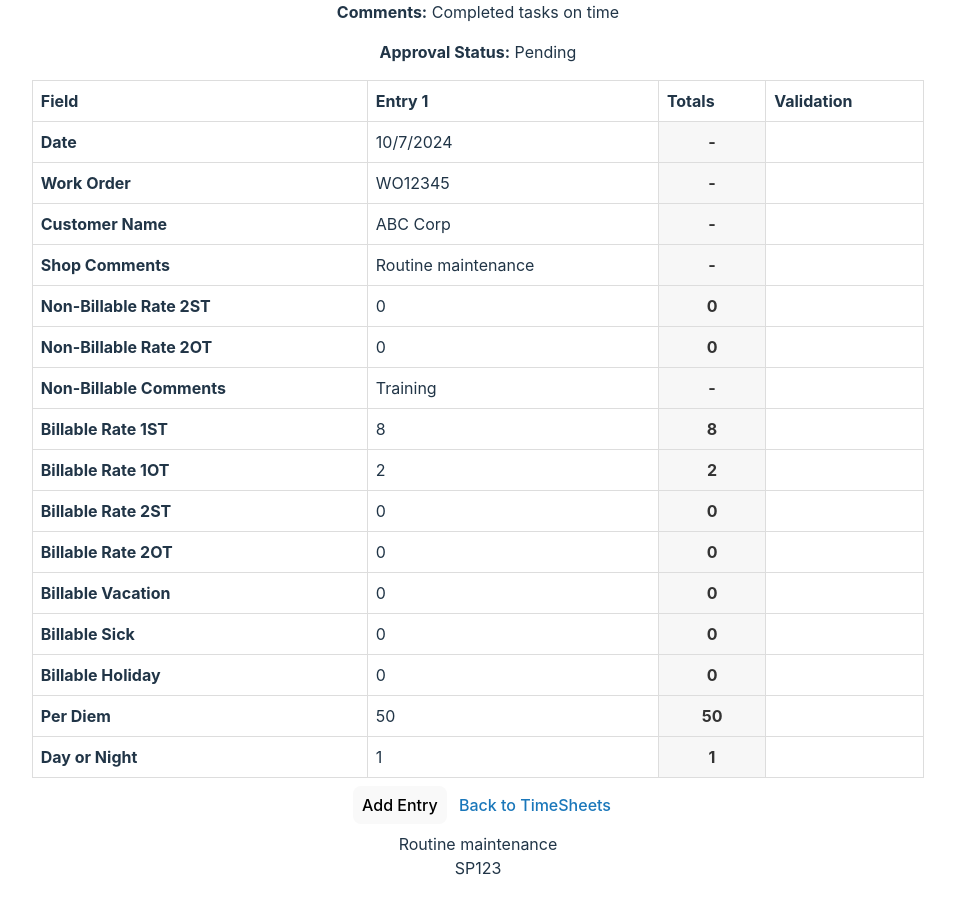
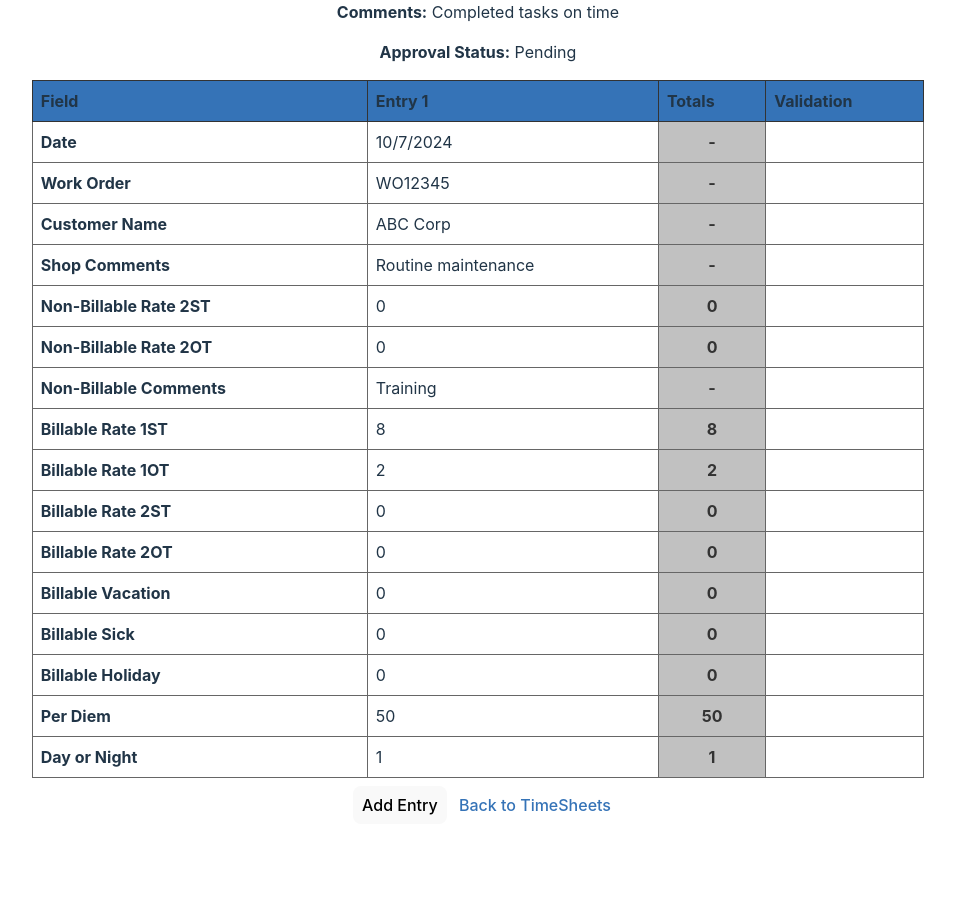
Before and after one commit to tzieba1/frontier-blade-frontend, a Vue app: page /timesheets/1 in a window 1280 px wide. Shown: the part 420-1332 px from the top of the page, without its empty margins (162-1117 px from the left). After the commit the page ends 1284 px from the top, so only its background shows below. Built offline with nearby package versions, Linux system fonts and the light colour scheme.

Commit message:
Revised some styles and removed unused code.

```diff
--- a/src/components/TimeSheetRow.vue
+++ b/src/components/TimeSheetRow.vue
@@ -155,14 +155,14 @@ const validationError = computed(() => {
   max-width: 100%;
 }
 td {
-  border: 1px solid #ddd;
+  border: 1px solid #666;
   padding: 8px;
   text-align: left;
 }
 .totals-column {
   text-align: center;
   font-weight: bold;
-  background-color: #f7f7f7;
+  background-color: #c1c1c1;
   color: #333;
 }
 .input-container {
@@ -183,54 +183,3 @@ td {
   font-size: 0.9em;
 }
 </style>
-
-
-<style scoped>
-/* Style .table-data-field to not wrap and be the length of the largest text */
-.table-data-heading {
-  font-weight: bold;
-  white-space: nowrap;
-}
-
-.table-data-field,
-.error {
-  white-space: nowrap;
-  overflow: scroll;
-  text-overflow: ellipsis;
-  max-width: 200px; /* Adjust as needed for your layout */
-}
-
-.table-data-field span,
-.error span {
-  display: block; /* Ensures the ellipsis applies */
-  max-width: 100%;
-}
-td {
-  border: 1px solid #ddd;
-  padding: 8px;
-  text-align: left;
-}
-.totals-column {
-  text-align: center;
-  font-weight: bold;
-  background-color: #f7f7f7;
-  color: #333;
-}
-.input-container {
-  display: flex;
-  align-items: center;
-}
-.expand-button {
-  padding: 0;
-  margin-left: 8px;
-  cursor: pointer;
-  background: none;
-  border: none;
-  color: #007bff;
-  font-size: 1.2em;
-}
-.error {
-  color: red;
-  font-size: 0.9em;
-}
-</style>
--- a/src/pages/TimeSheetDetails.vue
+++ b/src/pages/TimeSheetDetails.vue
@@ -119,20 +119,7 @@
         Back to TimeSheets
       </a>
     </router-link>
-
   </div>
-
-  <!-- Other layout and entry fields here -->
-  <div v-for="(entry, index) in editedTimeSheet.entries" :key="entry.id" class="table-column">
-    <div @click="openModal('shopComments', index)">
-      {{ entry.shopComments }}
-    </div>
-    <div @click="openModal('suggestedSalesPart', index)">
-      {{ entry.suggestedSalesPart }}
-    </div>
-    <!-- Other fields here -->
-  </div>
-
   <TextEntryModal v-if="isModalVisible" :initialText="modalText" :isVisible="isModalVisible" @update:text="updateField"
     @close="closeModal" />
 </template>
@@ -254,23 +241,6 @@ const addEntry = () => {
   editedTimeSheet.value.entries.push(newEntry);
 };
 
-// `calculateTotal` computes totals for fields specified by `fieldName` (like `nonBillable.rate2ST`)
-function calculateTotal(fieldName: string): number {
-  return editedTimeSheet.value.entries.reduce((acc: number, entry: any) => {
-    const value = getFieldValue(entry, fieldName);
-    return acc + (typeof value === 'number' ? value : 0); // Only add if the value is a number
-  }, 0);
-}
-
-// Helper function to get nested field values
-function getFieldValue<T extends Record<string, any>>(entry: T, fieldName: string): any {
-  return fieldName.split('.').reduce((obj, key) => obj?.[key], entry);
-}
-
-const formatDate = (date: Date) => {
-  return new Date(date).toLocaleDateString();
-};
-
 // Watch for changes in timeSheet to keep editedTimeSheet in sync
 watch(timeSheet, (newVal) => {
   if (!isEditing.value) {
@@ -286,11 +256,11 @@ watch(timeSheet, (newVal) => {
   border-collapse: collapse;
 }
 
-.timesheet-table th,
-.timesheet-table td {
-  border: 1px solid #ddd;
+.timesheet-table th {
+  border: 1px solid #333;
   padding: 8px;
   text-align: left;
+  background-color: #3573b7;
 }
 
 .add-button,
--- a/src/store/timeSheets.ts
+++ b/src/store/timeSheets.ts
@@ -2,7 +2,7 @@
 import { Module } from 'vuex';
 import { RootState } from './types';
 import { TimeSheetsState, TimeSheet } from './types';
-import { mockTimeSheets } from '@/mocks/timesheets';
+import { mockTimeSheets } from '@/mocks/timeSheets';
 
 const timeSheets = [...mockTimeSheets];
 
--- a/src/style.css
+++ b/src/style.css
@@ -5,7 +5,7 @@
 
   color-scheme: light dark;
   color: rgba(255, 255, 255, 0.87);
-  background-color: #242424;
+  background-color: #333;
 
   font-synthesis: none;
   text-rendering: optimizeLegibility;
@@ -19,7 +19,7 @@ a {
 }
 
 a {
-  color: #1a77ba;
+  color: #3573b7;
   text-decoration: none;
 }
 
@@ -53,7 +53,7 @@ button {
 }
 
 button:hover {
-  border-color: #646cff;
+  border-color: #3573b7;
 }
 
 button:focus,
@@ -79,7 +79,7 @@ button:focus-visible {
   }
 
   a:hover {
-    color: #747bff;
+    color: #3573b7;
   }
 
   button {
```
